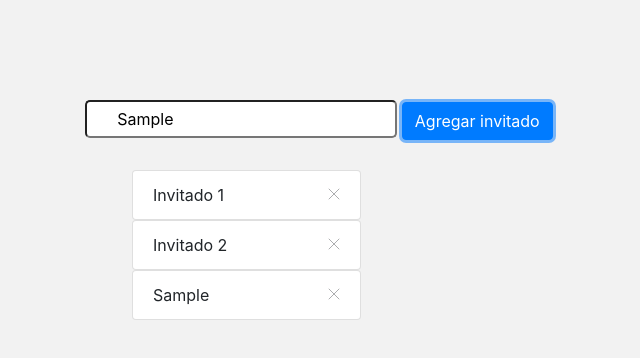
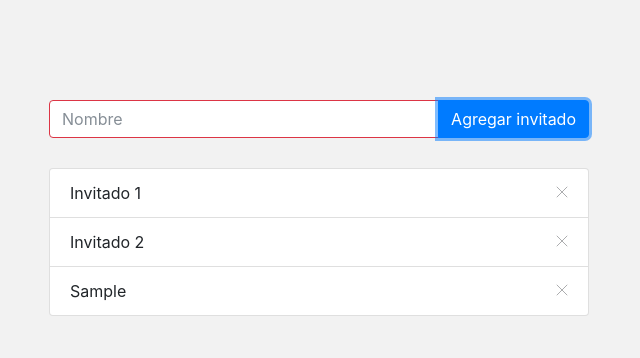
Before and after one commit to avanegasp/ejerciciosMR, a plain HTML site: page index.html in a window 1280 px wide. Both pictures are taken after typing "Sample" into the empty fields and a click on the button "Agregar invitado". Shown: the whole page, without its empty margins (321-961 px from the left). Drawn offline with nearby package versions, Linux system fonts and the light colour scheme.

Commit message:
validation list

```diff
--- a/css/style.css
+++ b/css/style.css
@@ -10,11 +10,13 @@ form {
 
 li {
   list-style: none;
-  margin-right: 128px;
-  margin-left: -17px;
 }
 
-.container .li {
+li.list {
+  border: 1px solid red;
+}
+
+ul#lista {
   margin-top: 30px;
 }
 
--- a/index.html
+++ b/index.html
@@ -9,32 +9,26 @@
   </head>
 
   <body>
-  <div class="wrapper">
+
       <div class="container">
         <div class="row justify-content-md-center">
+          <div class="col-6">
             <form>
-            <input id="input-name" type="text" name="nombre" value="" placeholder="Nombre">
-            <button id="btn-enviar" type="submit" class="btn btn-primary">Agregar invitado</button>
+              <div class="input-group">
+                <input id="input-name" type="text" class="form-control" placeholder="Nombre">
+                <span class="input-group-btn">
+                  <button id="btn-enviar" class="btn btn-primary" type="submit">Agregar invitado</button>
+                </span>
+              </div>
             </form>
-        </div>
-
-
-      <div class="container li">
             <ul id="lista" class="list-group" >
-          <div class="row justify-content-md-center">
-            <div class="col-md-4">
               <li class="list-group-item">Invitado 1 <svg viewBox="0 0 32 32" width="12" height="12" stroke="currentcolor"><path d="M2 30 L30 2 M30 30 L2 2"/></svg></li>
-            </div>
-          </div>
-          <div class="row justify-content-md-center">
-            <div class="col-md-4">
               <li class="list-group-item">Invitado 2 <svg viewBox="0 0 32 32" width="12" height="12" stroke="currentcolor"><path d="M2 30 L30 2 M30 30 L2 2"/></svg></li>
-            </div>
-          </div>
             </ul>
           </div>
         </div>
       </div>
+
 
 
   <script src="https://code.jquery.com/jquery-3.2.1.slim.min.js" integrity="sha384-KJ3o2DKtIkvYIK3UENzmM7KCkRr/rE9/Qpg6aAZGJwFDMVNA/GpGFF93hXpG5KkN" crossorigin="anonymous"></script>
--- a/js/app.js
+++ b/js/app.js
@@ -1,12 +1,22 @@
+$('form').on('submit',function(e){
+  e.preventDefault();
+  var input = $('#input-name').val();
+  $('ul#lista').append('<li class="list-group-item">' + input + '<svg viewBox="0 0 32 32" width="12" height="12" stroke="currentcolor">' + '<path d="M2 30 L30 2 M30 30 L2 2" />' + '</svg>' + '</li>')
+  $('#input-name').val('');
 
 
-$('#btn-enviar').on('click',function(e){
-  e.preventDefault();
-  console.log('hola');
-  var input = $('#input-name').val();
-  $('ul#lista').append('<div class="row justify-content-md-center">'+'<div class="col-md-4">' + '<li class="list-group-item">' + input + '<svg viewBox="0 0 32 32" width="12" height="12" stroke="currentcolor">' + '<path d="M2 30 L30 2 M30 30 L2 2" />' + '</svg>' + '</li>')
+  if(input.indexOf(' ') >= 0){
+    $('#input-name').addClass("is-invalid")
+    console.log('primera ')
+  }else if ($('#input-name').val().length === 0){
+    console.log('segunda bn')
+    $('#input-name').addClass("is-invalid")
+  }else{
+    $('#input-name').removeClass("is-invalid")
+    append('<li class="list-group-item">' + input + '<svg viewBox="0 0 32 32" width="12" height="12" stroke="currentcolor">' + '<path d="M2 30 L30 2 M30 30 L2 2" />' + '</svg>' + '</li>')
+    console.log('tercera bn')
+  };
 });
-
 
 $('ul#lista').on('click', 'svg', function(){
   var input = $('#input-name').val();
```
Lines whose indentation alone changed are shown as unchanged.
